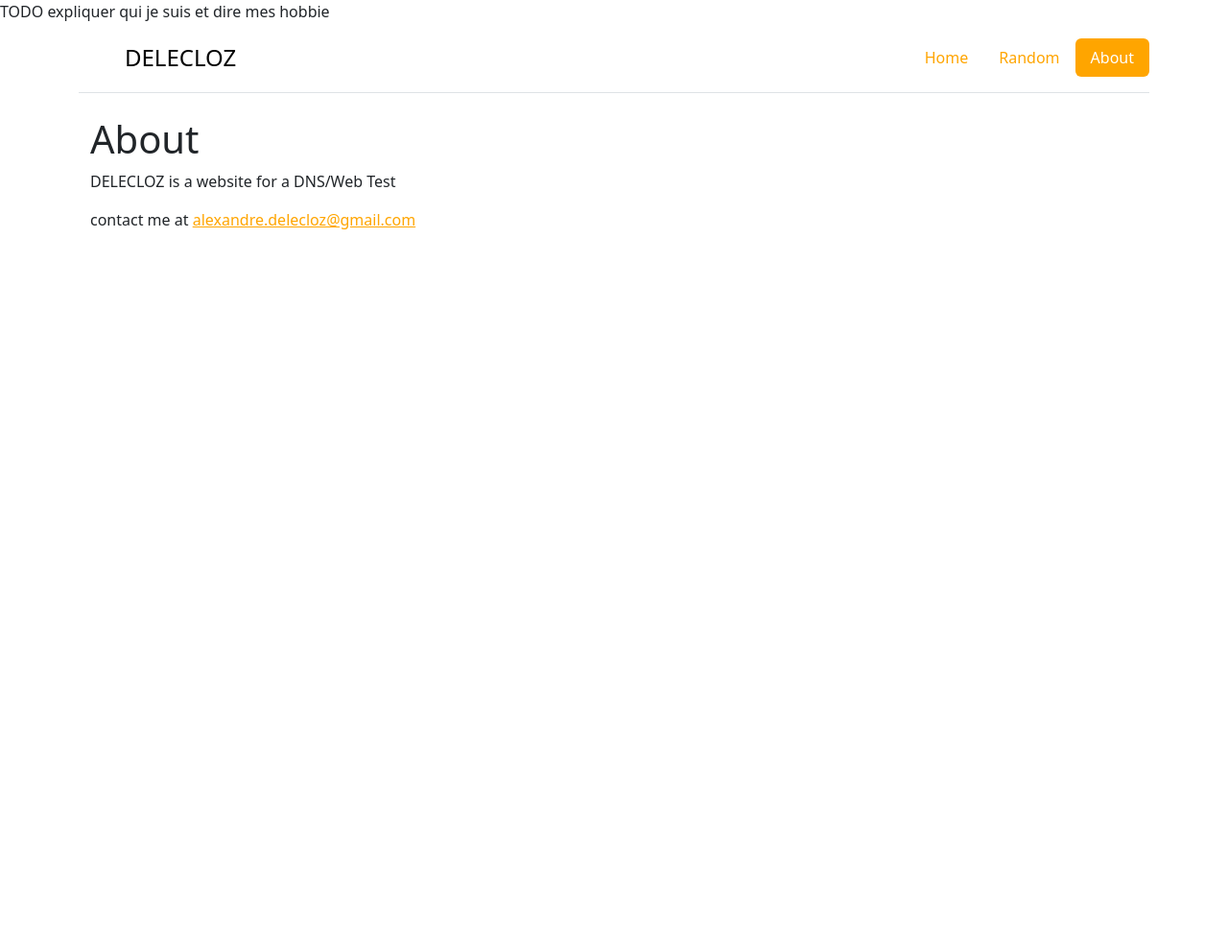
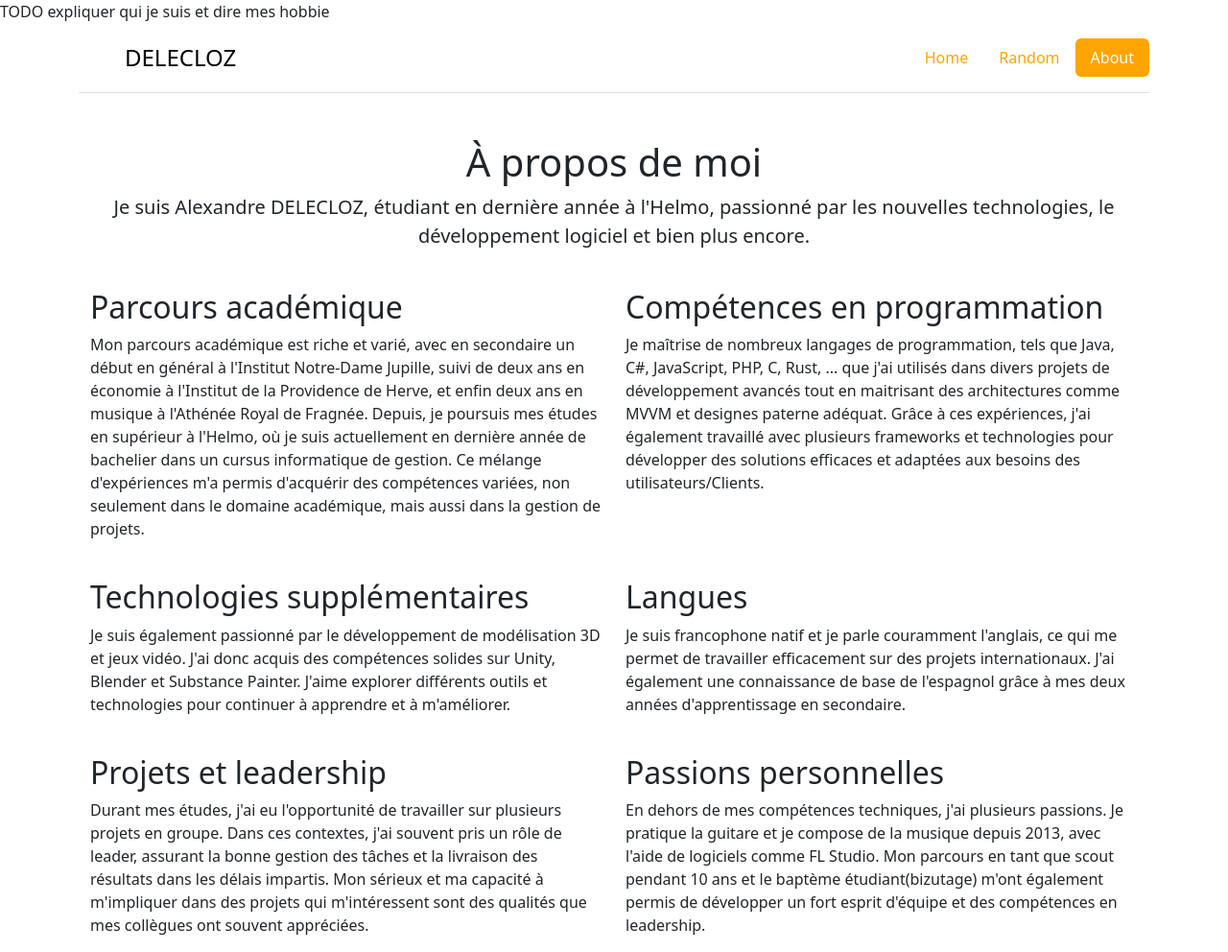
Before and after one commit to ALEX-DLCZ/ALEX-DLCZ.github.io, a website: page pages/about.html in a window 1280 px wide. Shown: the whole page at 96% size. Before the commit the page ends 800 px from the top, so only its background shows below. Drawn offline with nearby package versions, Linux system fonts and the light colour scheme.

Commit message:
about complete V1

```diff
--- a/pages/about.html
+++ b/pages/about.html
@@ -30,17 +30,50 @@
         </ul>
     </header>
 
+    <div class="container mt-5">
+        <div class="row">
+            <div class="col-md-12 text-center">
+                <h1>À propos de moi</h1>
+                <p class="lead">Je suis Alexandre DELECLOZ, étudiant en dernière année à l'Helmo, passionné par les nouvelles technologies, le développement logiciel et bien plus encore.</p>
+            </div>
+        </div>
 
-    <div class="container">
-        <h1>About</h1>
-        <p>DELECLOZ is a website for a DNS/Web Test</p>
+        <div class="row mt-4">
+            <div class="col-md-6">
+                <h2>Parcours académique</h2>
+                <p>Mon parcours académique est riche et varié, avec en secondaire un début en général à l'Institut Notre-Dame Jupille, suivi de deux ans en économie à l'Institut de la Providence de Herve, et enfin deux ans en musique à l'Athénée Royal de Fragnée. Depuis, je poursuis mes études en supérieur à l'Helmo, où je suis actuellement en dernière année de bachelier dans un cursus informatique de gestion. Ce mélange d'expériences m'a permis d'acquérir des compétences variées, non seulement dans le domaine académique, mais aussi dans la gestion de projets.</p>
+            </div>
 
-        <!-- contact me at alexandre.delecloz@gmail.com -->
-        <p>contact me at <a href="mailto:alexandre.delecloz@gmail.com"> alexandre.delecloz@gmail.com </a></p>
+            <div class="col-md-6">
+                <h2>Compétences en programmation</h2>
+                <p>Je maîtrise de nombreux langages de programmation, tels que Java, C#, JavaScript, PHP, C, Rust, ... que j'ai utilisés dans divers projets de développement avancés tout en maitrisant des architectures comme MVVM et designes paterne adéquat. Grâce à ces expériences, j'ai également travaillé avec plusieurs frameworks et technologies pour développer des solutions efficaces et adaptées aux besoins des utilisateurs/Clients.</p>
+            </div>
+        </div>
 
+        <div class="row mt-4">
+            <div class="col-md-6">
+                <h2>Technologies supplémentaires</h2>
+                <p>Je suis également passionné par le développement de modélisation 3D et jeux vidéo. J'ai donc acquis des compétences solides sur Unity, Blender et Substance Painter. J'aime explorer différents outils et technologies pour continuer à apprendre et à m'améliorer.</p>
+            </div>
 
+            <div class="col-md-6">
+                <h2>Langues</h2>
+                <p>Je suis francophone natif et je parle couramment l'anglais, ce qui me permet de travailler efficacement sur des projets internationaux. J'ai également une connaissance de base de l'espagnol grâce à mes deux années d'apprentissage en secondaire.</p>
+            </div>
+        </div>
+
+        <div class="row mt-4">
+            <div class="col-md-6">
+                <h2>Projets et leadership</h2>
+                <p>Durant mes études, j'ai eu l'opportunité de travailler sur plusieurs projets en groupe. Dans ces contextes, j'ai souvent pris un rôle de leader, assurant la bonne gestion des tâches et la livraison des résultats dans les délais impartis. Mon sérieux et ma capacité à m'impliquer dans des projets qui m'intéressent sont des qualités que mes collègues ont souvent appréciées.</p>
+            </div>
+
+            <div class="col-md-6">
+                <h2>Passions personnelles</h2>
+                <p>En dehors de mes compétences techniques, j'ai plusieurs passions. Je pratique la guitare et je compose de la musique depuis 2013, avec l'aide de logiciels comme FL Studio. Mon parcours en tant que scout pendant 10 ans et le baptème étudiant(bizutage) m'ont également permis de développer un fort esprit d'équipe et des compétences en leadership.</p>
+            </div>
+        </div>
     </div>
-
 
 </div>
 <script src="https://cdn.jsdelivr.net/npm/bootstrap@5.3.3/dist/js/bootstrap.bundle.min.js" integrity="sha384-YvpcrYf0tY3lHB60NNkmXc5s9fDVZLESaAA55NDzOxhy9GkcIdslK1eN7N6jIeHz" crossorigin="anonymous"></script>
```
